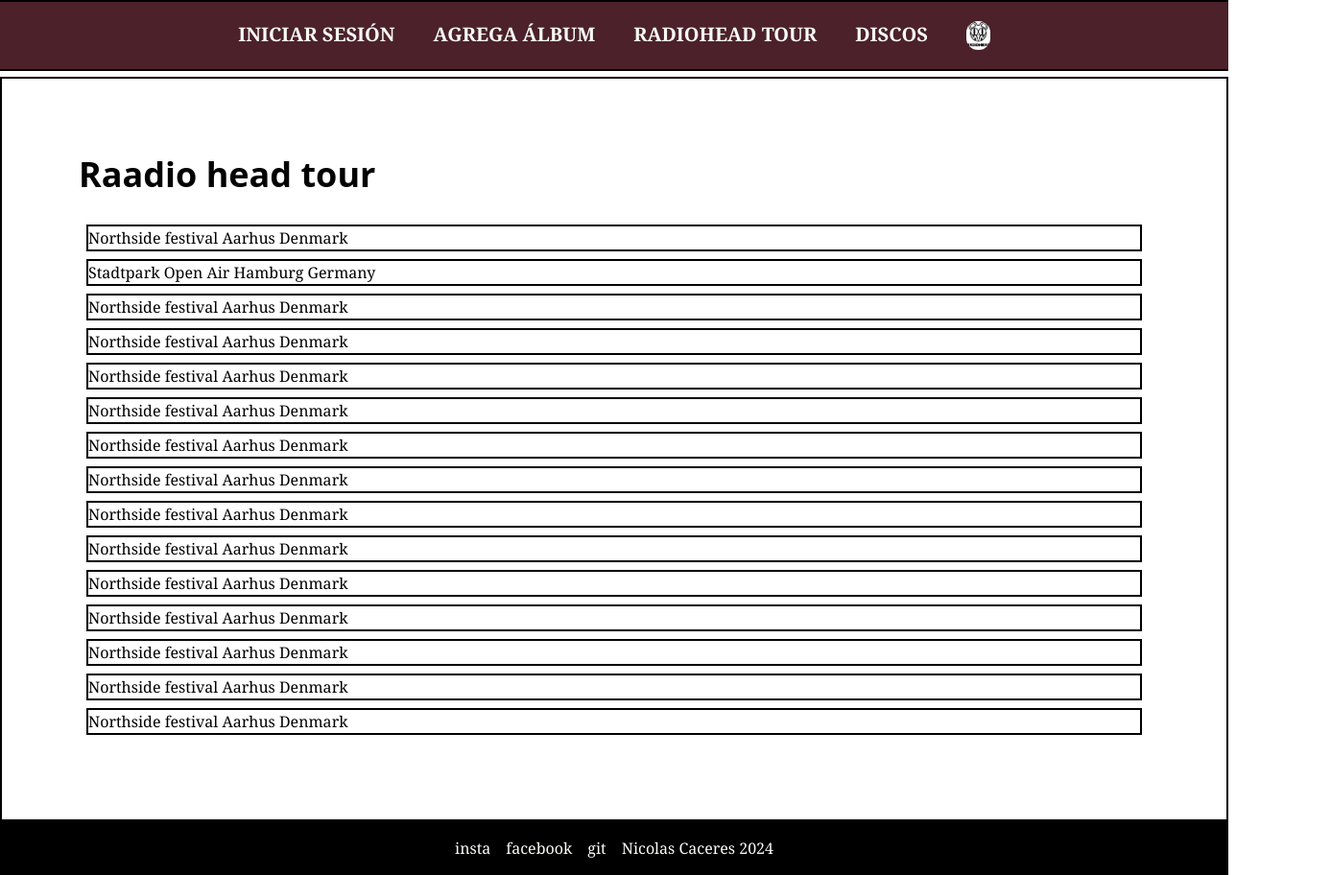
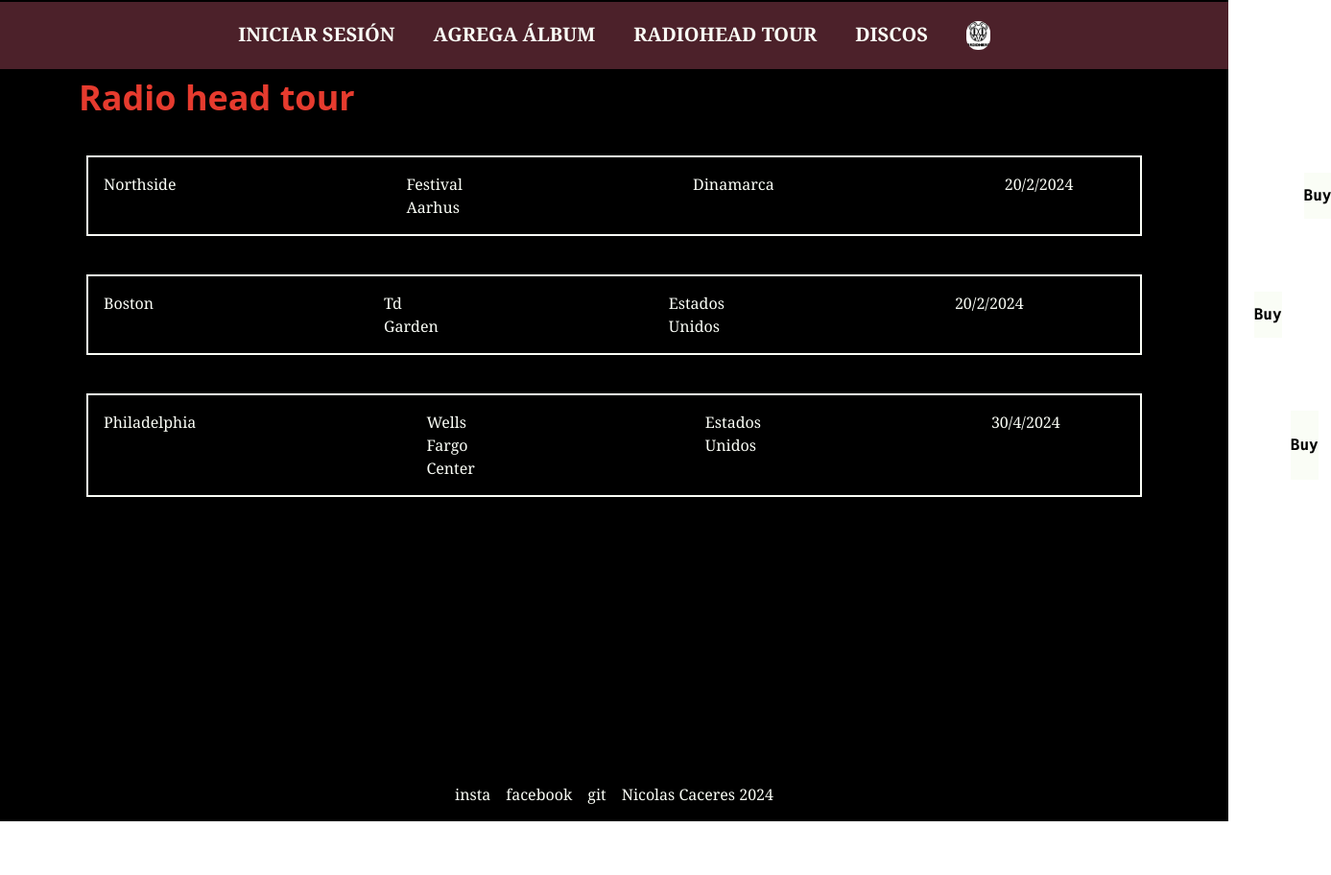
Before and after one commit to nicolasCaceresCragaris/plataformaDisco, a plain HTML site: page tour/tour.html in a window 1280 px wide. Shown: the whole page at 96% size, 1387 px wide, since content can reach past the window. After the commit the page ends 856 px from the top, so only its background shows below. Drawn offline with nearby package versions, Linux system fonts and the light colour scheme; a web font is replaced by a local one.

Commit message:
Tour completado

```diff
--- a/tour/tour.html
+++ b/tour/tour.html
@@ -19,9 +19,11 @@
     <title>Tour</title>
 </head>
 <body>
+
+
     <div class=" fixed flex flex-row justify-center gap-10 py-5 bg-[#4C212A]
         text-[#FAFDF6] text-xl font-bold
-        uppercase border-y-2 border-solid border-black w-full max-w-full top-0 left-0 right-0">
+        uppercase border-y-2 border-solid border-black w-full max-w-full top-0">
 
         <ul class="flex flex-none gap-10">
 
@@ -35,74 +37,45 @@
 
     </div>
 
-    <div class="border-black border-2 border-solid container  mt-20 p-20">
+    <div class="border-black border-2 border-solid container   p-20  bg-black w-full h-screen max-w-full max-h-full">
 
-        <h1 class="text-4xl font-bold text-[#040303] mb-8">Raadio head tour</h1>
+        <h1 class="text-4xl font-bold text-[#E63B2E] mb-8">Radio head tour</h1>
 
-        <div class="border-black border-2 border-solid m-2">
-            <p>Northside festival Aarhus Denmark</p>
+        <div class="border-[#FAFDF6] text-[#FAFDF6] border-2 border-solid m-2 flex p-4 gap-x-60 my-10">
+            <p>Northside</p>
+            <p>Festival Aarhus </p>
+            <p>Dinamarca</p>
+            <p>20/2/2024</p>
+            <button class="bg-[#FAFDF6] text-black font-bold font-mono">Buy</button>
         </div>
 
-        <div class="border-black border-2 border-solid m-2">
-            <p>Stadtpark Open Air Hamburg Germany</p>
+        <div class="border-[#FAFDF6] text-[#FAFDF6] border-2 border-solid m-2 flex p-4 gap-x-60 my-10">
+            <p>Boston</p>
+            <p>Td Garden </p>
+            <p>Estados Unidos</p>
+            <p>20/2/2024</p>
+            <button class="bg-[#FAFDF6] text-black font-bold font-mono">Buy</button>
         </div>
 
-        <div class="border-black border-2 border-solid m-2">
-            <p>Northside festival Aarhus Denmark</p>
+        <div class="border-[#FAFDF6] text-[#FAFDF6] border-2 border-solid m-2 flex p-4 gap-x-60 my-10">
+            <p>Philadelphia</p>
+            <p>Wells Fargo Center</p>
+            <p>Estados Unidos</p>
+            <p>30/4/2024</p>
+            <button class="bg-[#FAFDF6] text-black font-bold font-mono">Buy</button>
         </div>
 
-        <div class="border-black border-2 border-solid m-2">
-            <p>Northside festival Aarhus Denmark</p>
-        </div>
 
-        <div class="border-black border-2 border-solid m-2">
-            <p>Northside festival Aarhus Denmark</p>
-        </div>
 
-        <div class="border-black border-2 border-solid m-2">
-            <p>Northside festival Aarhus Denmark</p>
-        </div>
 
-        <div class="border-black border-2 border-solid m-2">
-            <p>Northside festival Aarhus Denmark</p>
-        </div>
 
-        <div class="border-black border-2 border-solid m-2">
-            <p>Northside festival Aarhus Denmark</p>
-        </div>
 
-        <div class="border-black border-2 border-solid m-2">
-            <p>Northside festival Aarhus Denmark</p>
-        </div>
 
-        <div class="border-black border-2 border-solid m-2">
-            <p>Northside festival Aarhus Denmark</p>
-        </div>
-
-        <div class="border-black border-2 border-solid m-2">
-            <p>Northside festival Aarhus Denmark</p>
-        </div>
-
-        <div class="border-black border-2 border-solid m-2">
-            <p>Northside festival Aarhus Denmark</p>
-        </div>
-
-        <div class="border-black border-2 border-solid m-2">
-            <p>Northside festival Aarhus Denmark</p>
-        </div>
-
-        <div class="border-black border-2 border-solid m-2">
-            <p>Northside festival Aarhus Denmark</p>
-        </div>
-
-        <div class="border-black border-2 border-solid m-2">
-            <p>Northside festival Aarhus Denmark</p>
-        </div>
 
 
     </div>
 
-    <div class="flex justify-center text-[#FAFDF6] bg-black p-4 ">
+    <div class="flex justify-center text-[#FAFDF6] bg-black p-4 w-full h-full">
         <ul class="flex space-x-4">
             <li>insta</li>
             <li>facebook</li>
```
Also changed, not shown: index.html (+1 -1 lines), login/login.html (+6 -12 lines), 1 other file.
